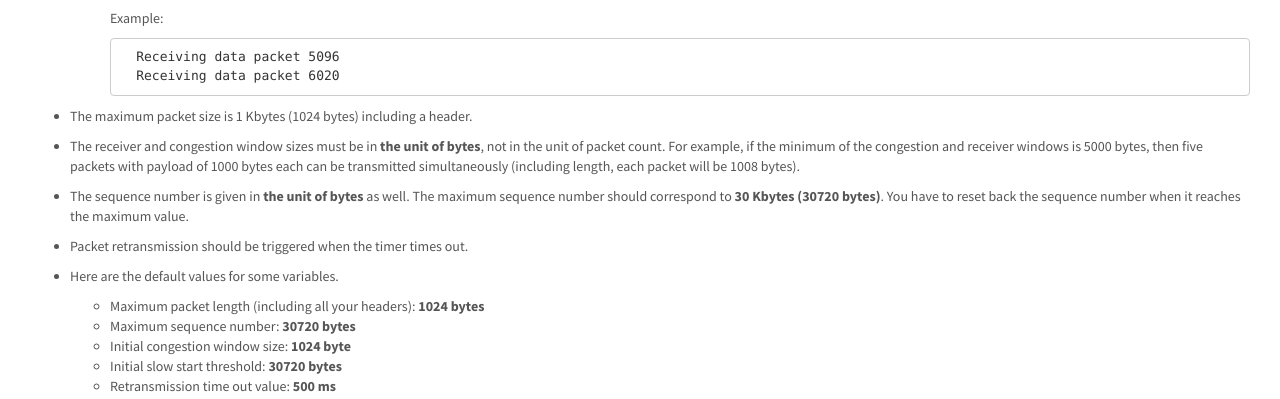
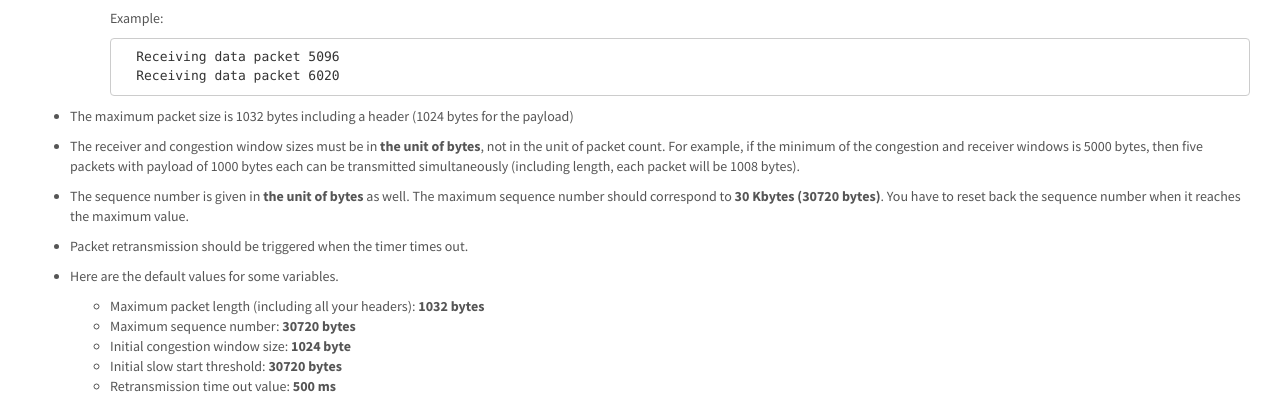
Before and after one commit to cawka/cs118-spring2016, a Jekyll site: the page built from project-2.md, in a window 1280 px wide and 900 px high, scrolled down 3371 px. Shown: the part 153-552 px from the top of the window. Built offline with Jekyll 4.4.1, drawn with Linux system fonts in a browser that asks for light colours.

Commit message:
More fixes of the same

```diff
--- a/project-2.md
+++ b/project-2.md
@@ -179,7 +179,7 @@ are four types of output messages and should follow the formats below.
             Receiving data packet 5096
             Receiving data packet 6020
 
-- The maximum packet size is 1 Kbytes (1024 bytes) including a header.
+- The maximum packet size is 1032 bytes including a header (1024 bytes for the payload)
 
 - The receiver and congestion window sizes must be in **the unit of bytes**, not in the unit of packet count. For example, if the minimum of the congestion and receiver windows is 5000 bytes, then five packets with payload of 1000 bytes each can be transmitted simultaneously (including length, each packet will be 1008 bytes).
 
@@ -189,7 +189,7 @@ are four types of output messages and should follow the formats below.
 
 - Here are the default values for some variables.
 
-    * Maximum packet length (including all your headers): **1024 bytes**
+    * Maximum packet length (including all your headers): **1032 bytes**
     * Maximum sequence number: **30720 bytes**
     * Initial congestion window size: **1024 byte**
     * Initial slow start threshold: **30720 bytes**
```
